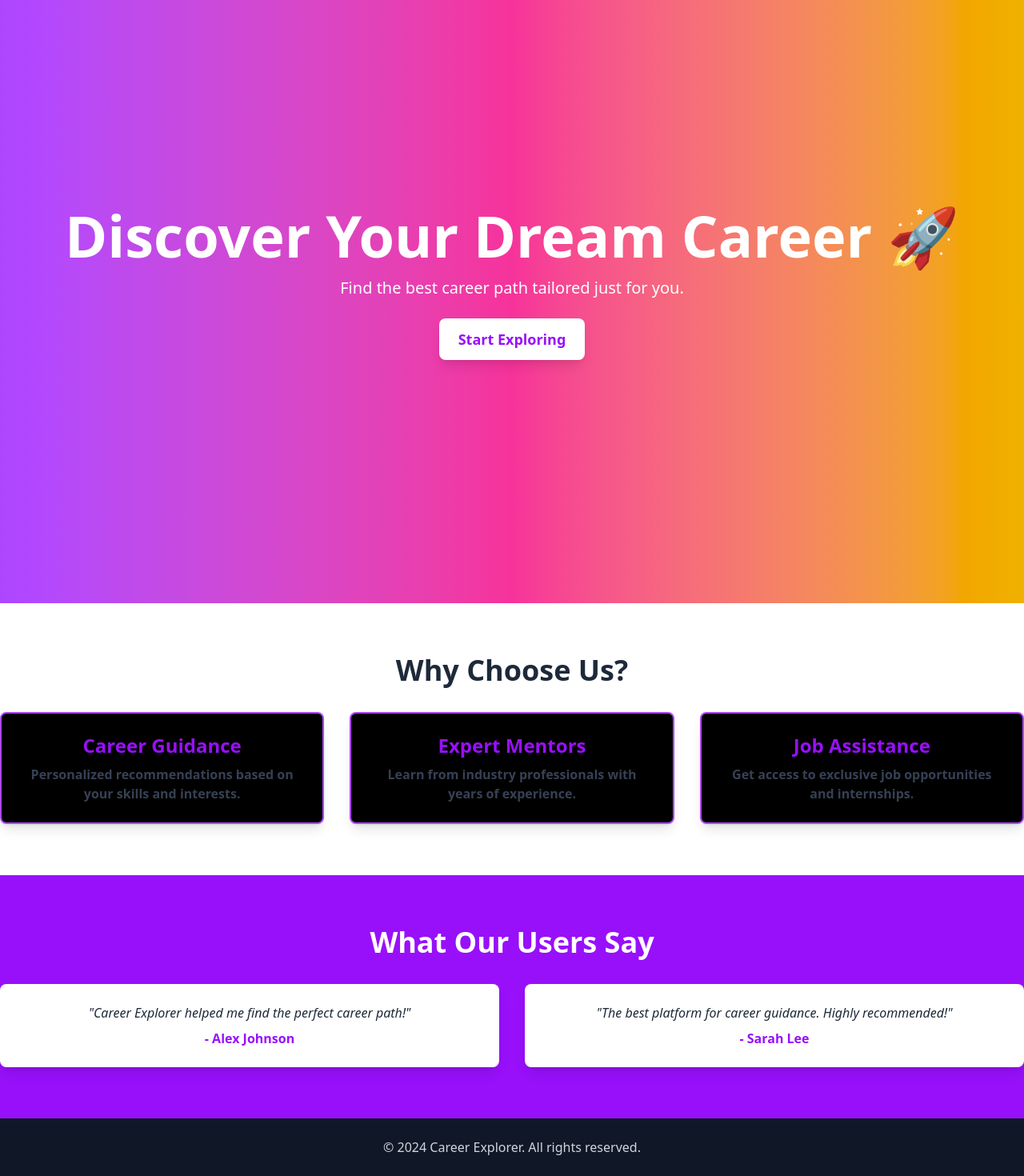
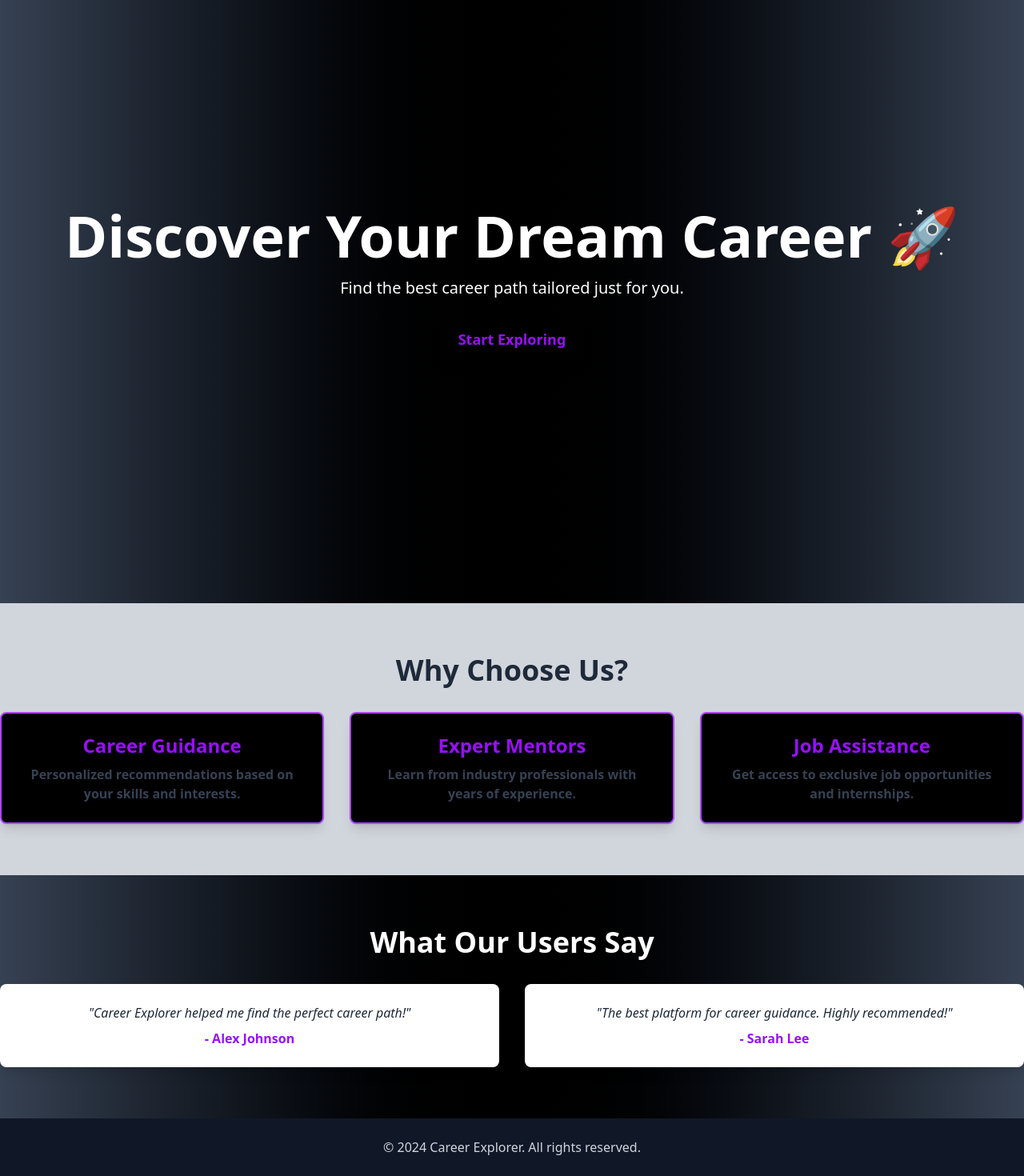
Before and after one commit to shivam6677ojh/CA2Project, a React (Vite) app: page / in a window 1280 px wide. Shown: the part 118-1588 px from the top of the page at 80% size. Built offline with nearby package versions, Linux system fonts and the light colour scheme.

Commit message:
Update Home.jsx

```diff
--- a/src/Pages/Home.jsx
+++ b/src/Pages/Home.jsx
@@ -1,12 +1,26 @@
-
-import React from "react";
+import React, { useState, useEffect } from "react";
 import { Link } from "react-router-dom";
-import Header from "../Component/Header"; // Import Header component
+import Header from "../Component/Header";
+import Loader from "./Loader"; // Ensure correct path
 
 const HomePage = () => {
+  const [loading, setLoading] = useState(true);
+
+  useEffect(() => {
+    // Simulate loading time (adjust as needed)
+    const timer = setTimeout(() => {
+      setLoading(false);
+    }, 3000); // 2 seconds delay
+
+    return () => clearTimeout(timer);
+  }, []);
+
   return (
-    <div className="bg-gradient-to-r from-purple-500 via-pink-500 to-yellow-500 min-h-screen flex flex-col">
-      {/* Include the Header component */}
+    <div>
+      {loading ? (
+        <Loader />
+      ) : (
+        <div className="bg-gradient-to-r  from-gray-700 via-black to-gray-700 min-h-screen flex flex-col">
           <Header />
 
           {/* Hero Section */}
@@ -14,51 +28,58 @@ const HomePage = () => {
             <h1 className="text-5xl md:text-7xl font-extrabold opacity-0 animate-fade-in">
               Discover Your Dream Career 🚀
             </h1>
-        <p className="mt-4 text-lg md:text-xl">Find the best career path tailored just for you.</p>
+            <p className="mt-4 text-lg md:text-xl">
+              Find the best career path tailored just for you.
+            </p>
             <Link to="/explore">
-          <button className="mt-6 px-6 py-3 text-lg font-semibold bg-white text-purple-600 rounded-lg shadow-lg transition-transform transform hover:scale-110 hover:bg-purple-700 hover:text-white">
+              <button className="mt-6 px-6 py-3 text-lg font-semibold from-gray-700 via-black to-gray-700 text-purple-600 rounded-lg shadow-lg transition-transform transform hover:scale-110 hover:bg-purple-700 hover:text-white">
                 Start Exploring
               </button>
             </Link>
           </header>
 
           {/* Features Section */}
-      <section className="bg-white py-16">
+          <section className="bg-gray-300 via-20% to-gray-400 py-16">
             <div className="container mx-auto text-center">
               <h2 className="text-4xl font-bold text-gray-800">Why Choose Us?</h2>
               <div className="grid md:grid-cols-3 gap-8 mt-8">
-            {/* Feature 1 */}
                 <div className="p-6 bg-black border-2 border-purple-500 rounded-lg shadow-lg hover:shadow-2xl transition">
                   <h3 className="text-2xl font-bold text-purple-600">Career Guidance</h3>
-              <p className="text-gray-700 mt-2 font-bold">Personalized recommendations based on your skills and interests.</p>
+                  <p className="text-gray-700 mt-2 font-bold">
+                    Personalized recommendations based on your skills and interests.
+                  </p>
                 </div>
-            {/* Feature 2 */}
                 <div className="p-6 bg-black rounded-lg shadow-lg hover:shadow-2xl transition border-2 border-purple-500">
                   <h3 className="text-2xl font-bold text-purple-600">Expert Mentors</h3>
-              <p className="text-gray-700 mt-2 font-bold">Learn from industry professionals with years of experience.</p>
+                  <p className="text-gray-700 mt-2 font-bold">
+                    Learn from industry professionals with years of experience.
+                  </p>
                 </div>
-            {/* Feature 3 */}
                 <div className="p-6 bg-black border-2 border-purple-500 rounded-lg shadow-lg hover:shadow-2xl transition">
                   <h3 className="text-2xl font-bold text-purple-600">Job Assistance</h3>
-              <p className="text-gray-700 mt-2 font-bold">Get access to exclusive job opportunities and internships.</p>
+                  <p className="text-gray-700 mt-2 font-bold">
+                    Get access to exclusive job opportunities and internships.
+                  </p>
                 </div>
               </div>
             </div>
           </section>
 
           {/* Testimonials Section */}
-      <section className="bg-purple-600 text-white py-16">
+          <section className=" from-gray-700 via-black to-gray-700 text-white py-16">
             <div className="container mx-auto text-center">
               <h2 className="text-4xl font-bold">What Our Users Say</h2>
               <div className="grid md:grid-cols-2 gap-8 mt-8">
-            {/* Testimonial 1 */}
                 <div className="p-6 bg-white text-gray-800 rounded-lg shadow-lg">
-              <p className="italic">"Career Explorer helped me find the perfect career path!"</p>
+                  <p className="italic">
+                    "Career Explorer helped me find the perfect career path!"
+                  </p>
                   <h4 className="mt-2 font-bold text-purple-600">- Alex Johnson</h4>
                 </div>
-            {/* Testimonial 2 */}
                 <div className="p-6 bg-white text-gray-800 rounded-lg shadow-lg">
-              <p className="italic">"The best platform for career guidance. Highly recommended!"</p>
+                  <p className="italic">
+                    "The best platform for career guidance. Highly recommended!"
+                  </p>
                   <h4 className="mt-2 font-bold text-purple-600">- Sarah Lee</h4>
                 </div>
               </div>
@@ -70,6 +91,8 @@ const HomePage = () => {
             <p>© 2024 Career Explorer. All rights reserved.</p>
           </footer>
         </div>
+      )}
+    </div>
   );
 };
 
```
Lines whose indentation alone changed are shown as unchanged.
